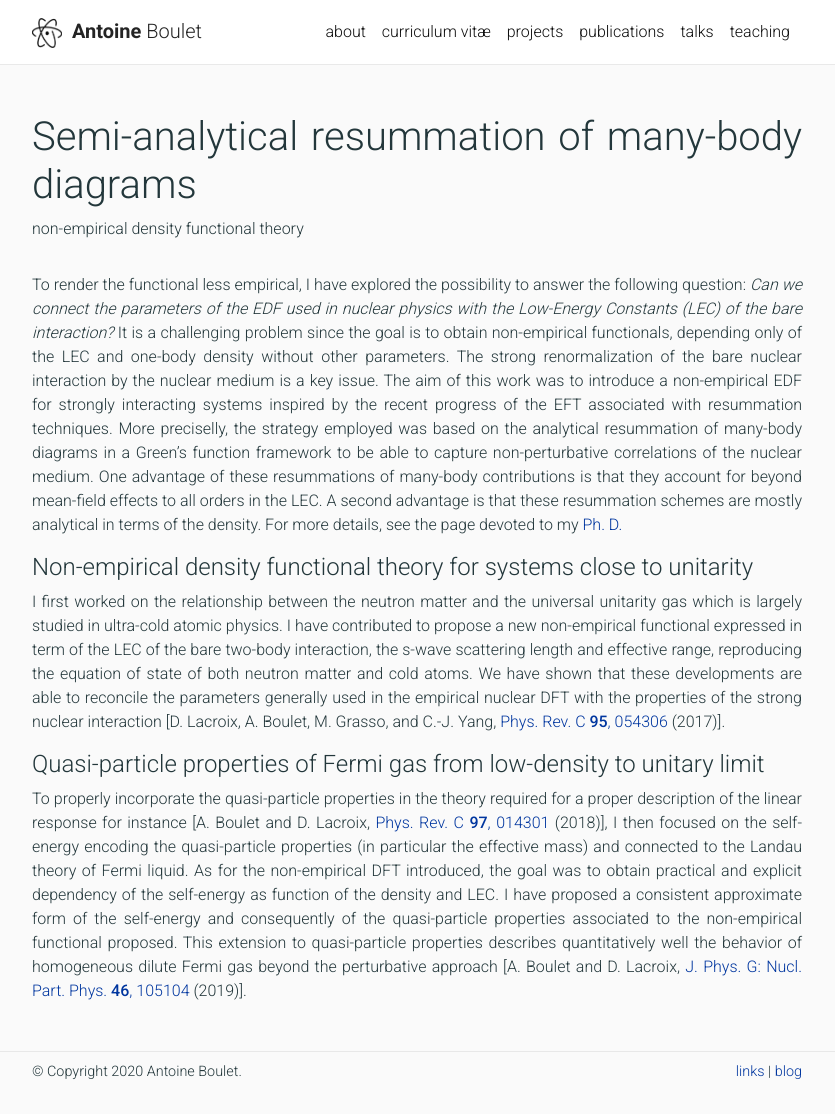
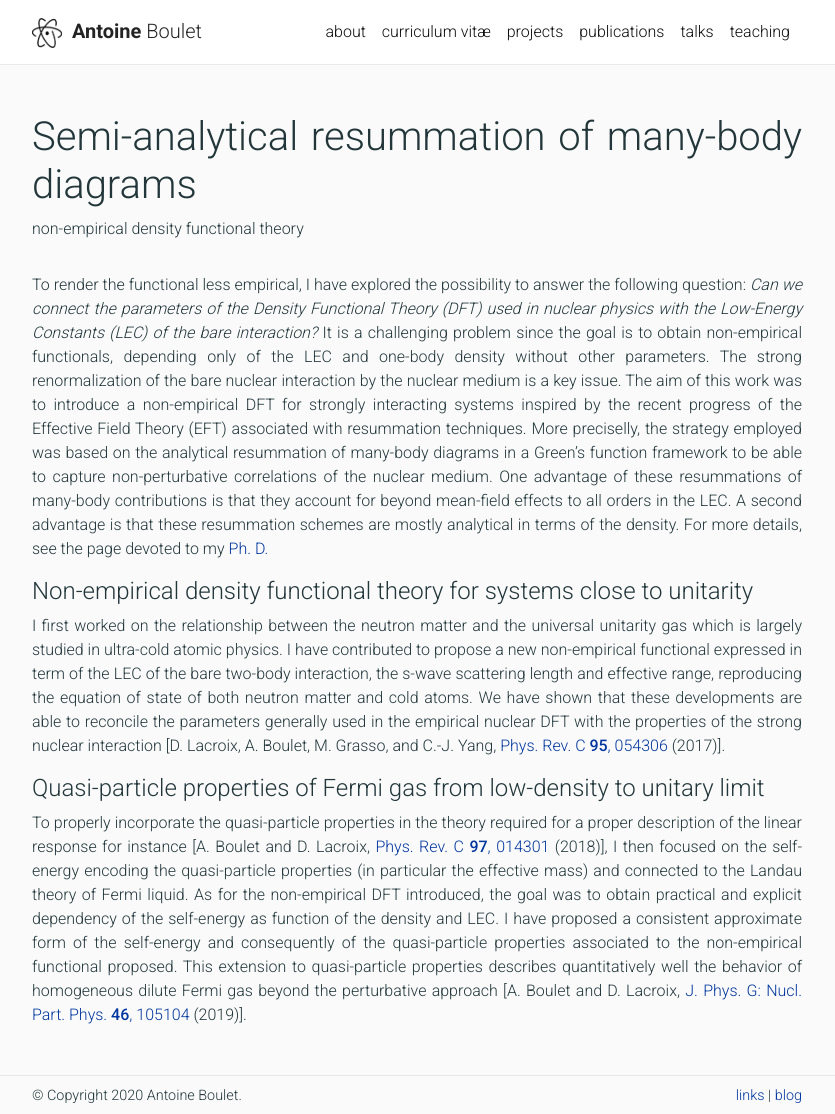
Before and after one commit to AntoineBoulet/antoineboulet.github.io, a Jekyll site: the page built from _pages/resummation.md, in a window 1280 px wide and 1114 px high. Shown: the whole window, without its empty margins (223-1058 px from the left). Built offline with Jekyll 4.4.1, drawn with Linux system fonts in a browser that asks for light colours; nearby versions of some CDN libraries; a style sheet for code colours, icons or effects is not loaded.

Commit message:
Update resummation.md

```diff
--- a/_pages/resummation.md
+++ b/_pages/resummation.md
@@ -7,7 +7,7 @@
 nav: false
 ---
 
-To render the functional less empirical, I have explored the possibility to answer the following question: *Can we connect the parameters of the EDF used in nuclear physics with the Low-Energy Constants (LEC) of the bare interaction?* It is a challenging problem since the goal is to obtain non-empirical functionals, depending only of the LEC and one-body density without other parameters. The strong renormalization of the bare nuclear interaction by the nuclear medium is a key issue. The aim of this work was to introduce a non-empirical EDF for strongly interacting systems inspired by the recent progress of the EFT associated with resummation techniques. More preciselly, the strategy employed was based on the analytical resummation of many-body diagrams in a Green’s function framework to be able to capture non-perturbative correlations of the nuclear medium. One advantage of these resummations of many-body contributions is that they account for beyond mean-field effects to all orders in the LEC. A second advantage is that these resummation schemes are mostly analytical in terms of the density. For more details, see the page devoted to my <a href="https://antoineboulet.github.io/news/phd_defense/" target="_blank">Ph. D.</a>
+To render the functional less empirical, I have explored the possibility to answer the following question: *Can we connect the parameters of the Density Functional Theory (DFT) used in nuclear physics with the Low-Energy Constants (LEC) of the bare interaction?* It is a challenging problem since the goal is to obtain non-empirical functionals, depending only of the LEC and one-body density without other parameters. The strong renormalization of the bare nuclear interaction by the nuclear medium is a key issue. The aim of this work was to introduce a non-empirical DFT for strongly interacting systems inspired by the recent progress of the Effective Field Theory (EFT) associated with resummation techniques. More preciselly, the strategy employed was based on the analytical resummation of many-body diagrams in a Green’s function framework to be able to capture non-perturbative correlations of the nuclear medium. One advantage of these resummations of many-body contributions is that they account for beyond mean-field effects to all orders in the LEC. A second advantage is that these resummation schemes are mostly analytical in terms of the density. For more details, see the page devoted to my <a href="https://antoineboulet.github.io/news/phd_defense/" target="_blank">Ph. D.</a>
 
 #### Non-empirical density functional theory for systems close to unitarity
 
```
